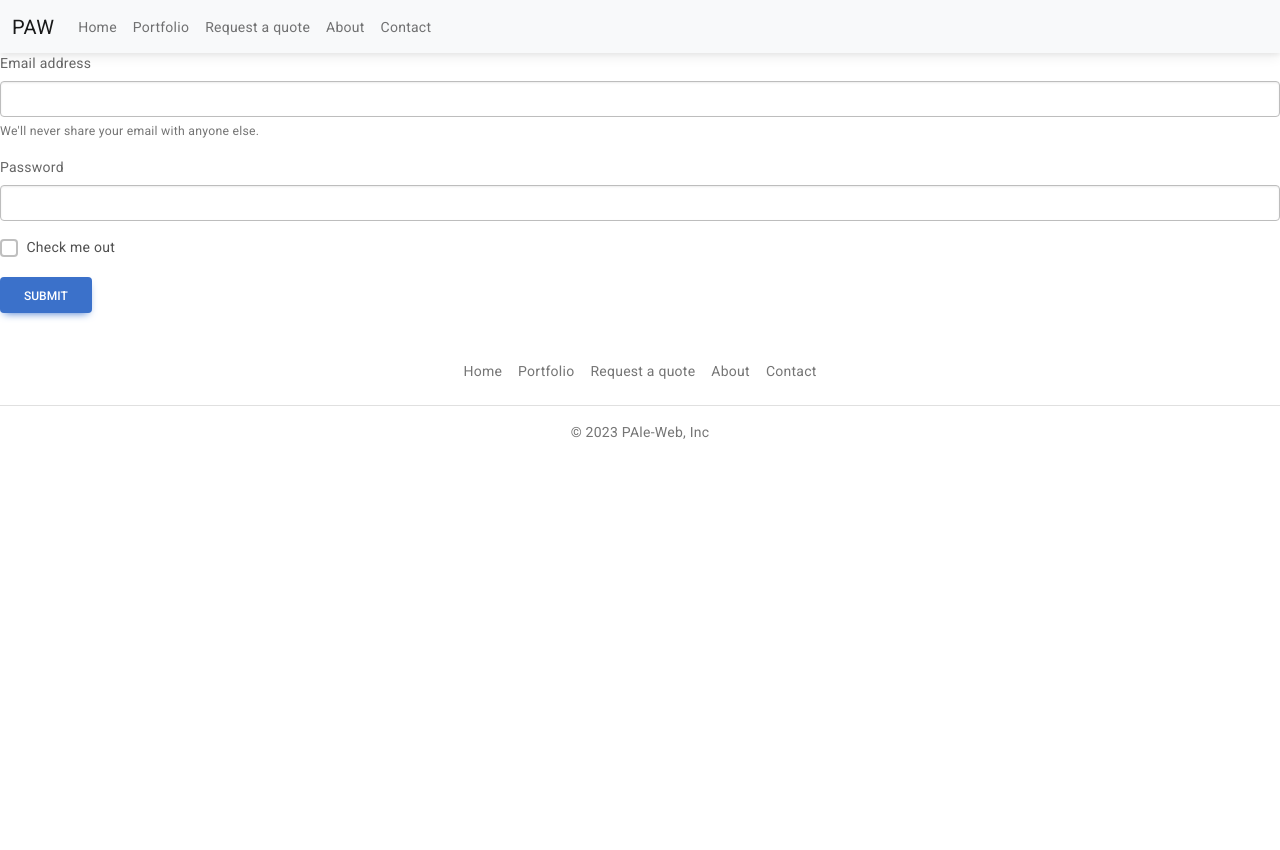
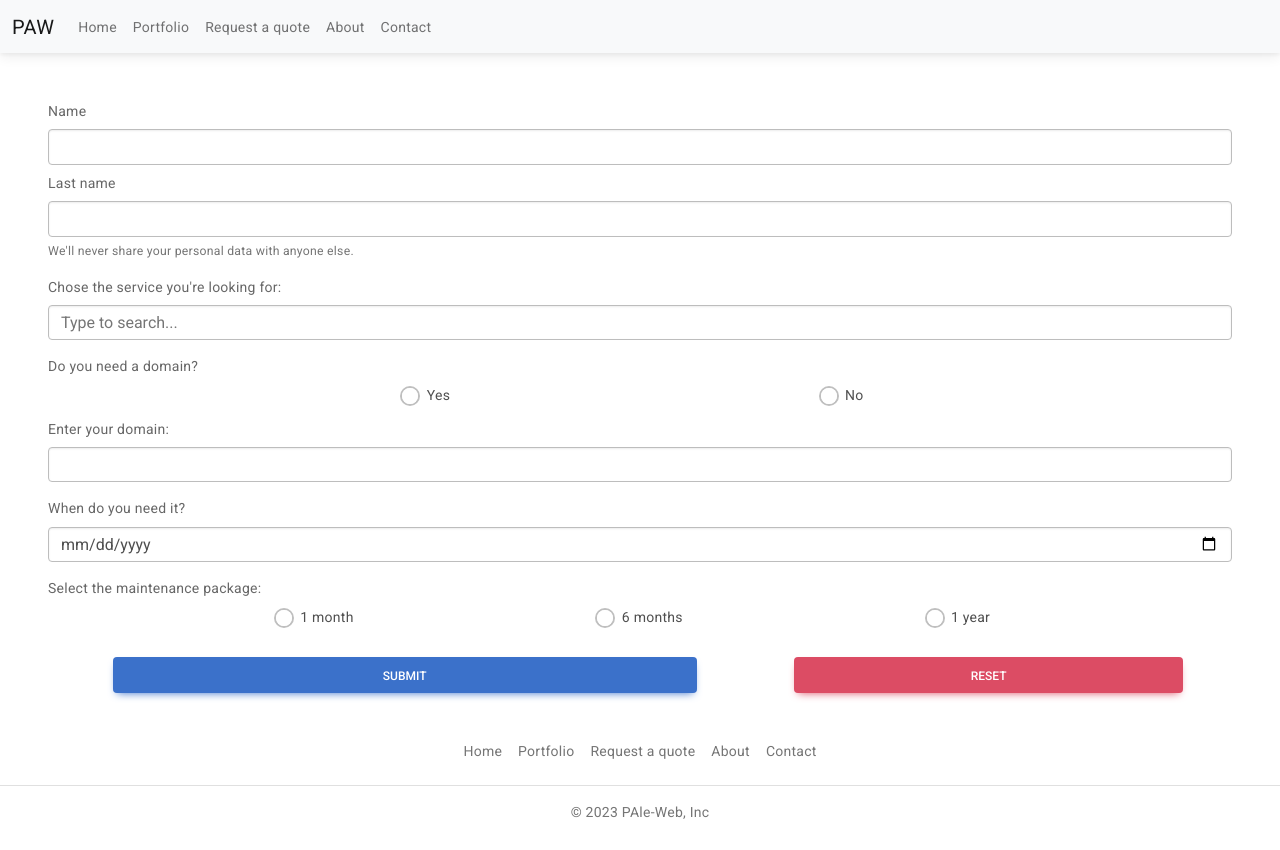
Before and after one commit to AlessandroZaza/Portfolio_Preventivo, an Angular app: page /preventivo in a window 1280 px wide. Before the commit the page ends 800 px from the top, so only its background shows below. Built offline with nearby package versions, Linux system fonts and the light colour scheme.

Commit message:
adjust quote form

```diff
--- a/src/app/components/preventivo/preventivo.component.html
+++ b/src/app/components/preventivo/preventivo.component.html
@@ -1,16 +1,73 @@
-<form>
+<form class="mx-5 mt-5 needs-validation">
+    <div class="mb-2">
+        <label for="exampleInputEmail1" class="form-label">Name</label>
+        <input type="text" class="form-control" required>
+    </div>
+
     <div class="mb-3">
-      <label for="exampleInputEmail1" class="form-label">Email address</label>
-      <input type="email" class="form-control" id="exampleInputEmail1" aria-describedby="emailHelp">
-      <div id="emailHelp" class="form-text">We'll never share your email with anyone else.</div>
+        <label for="exampleInputEmail1" class="form-label">Last name</label>
+        <input type="text" class="form-control" required>
+        <div class="form-text">We'll never share your personal data with anyone else.</div>
     </div>
-    <div class="mb-3">
-      <label for="exampleInputPassword1" class="form-label">Password</label>
-      <input type="password" class="form-control" id="exampleInputPassword1">
+    <label for="exampleDataList" class="form-label">Chose the service you're looking for:</label>
+    <input class="form-control" list="datalistOptions" id="exampleDataList" placeholder="Type to search..." required>
+    <datalist id="datalistOptions">
+        <option value="Static website">
+        <option value="CMS website">
+        <option value="E-Commerce">
+        <option value="Management service">
+        <option value="IoT service">
+        <option value="IA service">
+    </datalist>
+
+    <label for="date" class="col-12 col-form-label mt-2"> Do you need a domain? </label>
+    <div class="d-flex justify-content-evenly">
+        <div class="form-check form-check-inline">
+            <input class="form-check-input" type="radio" name="inlineRadioOptions" id="inlineRadio1" value="option1">
+            <label class="form-check-label" for="inlineRadio1">Yes</label>
+        </div>
+        <div class="form-check form-check-inline">
+            <input class="form-check-input" type="radio" name="inlineRadioOptions" id="inlineRadio2" value="option2">
+            <label class="form-check-label" for="inlineRadio2">No</label>
+        </div>
     </div>
-    <div class="mb-3 form-check">
-      <input type="checkbox" class="form-check-input" id="exampleCheck1">
-      <label class="form-check-label" for="exampleCheck1">Check me out</label>
+
+    <div class="mt-2">
+        <label for="exampleInputEmail1" class="form-label">Enter your domain:</label>
+        <input type="text" class="form-control" required>
     </div>
-    <button type="submit" class="btn btn-primary">Submit</button>
-  </form>
+
+    <div>
+        <form class="row-2">
+            <label for="date" class="col-12 col-form-label mt-2">When do you need it? </label>
+            <div class="col-12">
+                <div class="input-group date" id="datepicker">
+                    <input type="date" class="form-control" id="date" required />
+                </div>
+            </div>
+        </form>
+    </div>
+
+    <label for="date" class="col-12 col-form-label mt-2"> Select the maintenance package: </label>
+    <div class="d-flex justify-content-evenly">
+
+        <div class="form-check form-check-inline">
+            <input class="form-check-input" type="radio" name="inlineRadioOptions" id="inlineRadio1" value="option1">
+            <label class="form-check-label" for="inlineRadio1">1 month</label>
+        </div>
+        <div class="form-check form-check-inline">
+            <input class="form-check-input" type="radio" name="inlineRadioOptions" id="inlineRadio2" value="option2">
+            <label class="form-check-label" for="inlineRadio2">6 months</label>
+        </div>
+        <div class="form-check form-check-inline">
+            <input class="form-check-input" type="radio" name="inlineRadioOptions" id="inlineRadio2" value="option2">
+            <label class="form-check-label" for="inlineRadio2">1 year</label>
+        </div>
+    </div>
+
+    <div class="d-flex justify-content-around mx-2 mt-4">
+        <button type="submit" class="btn btn-primary col-6 ms-3" id="submitButton">Submit</button>
+        <button type="reset" class="btn btn-danger col-4 ms-3" id="resetButton">Reset</button>
+    </div>
+
+</form>
```
